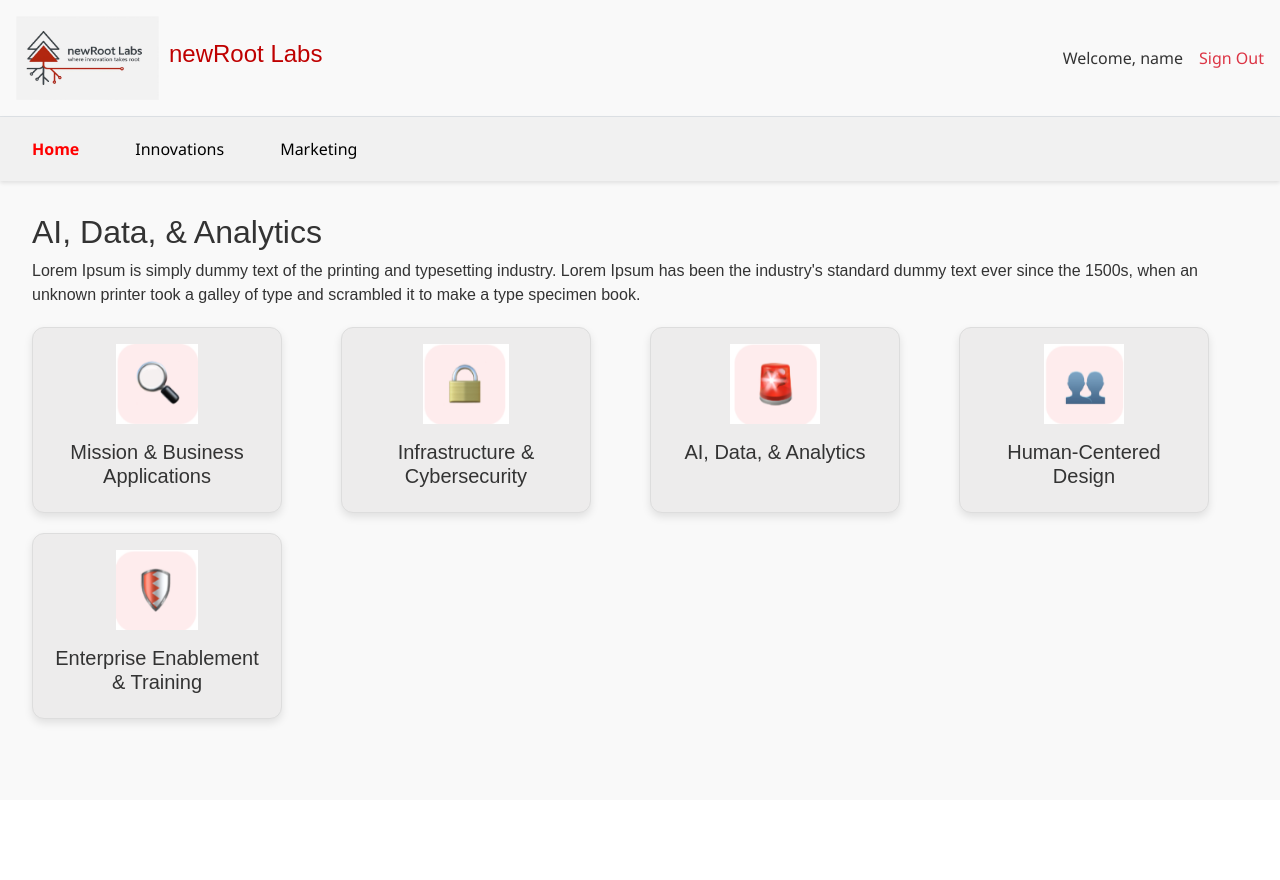
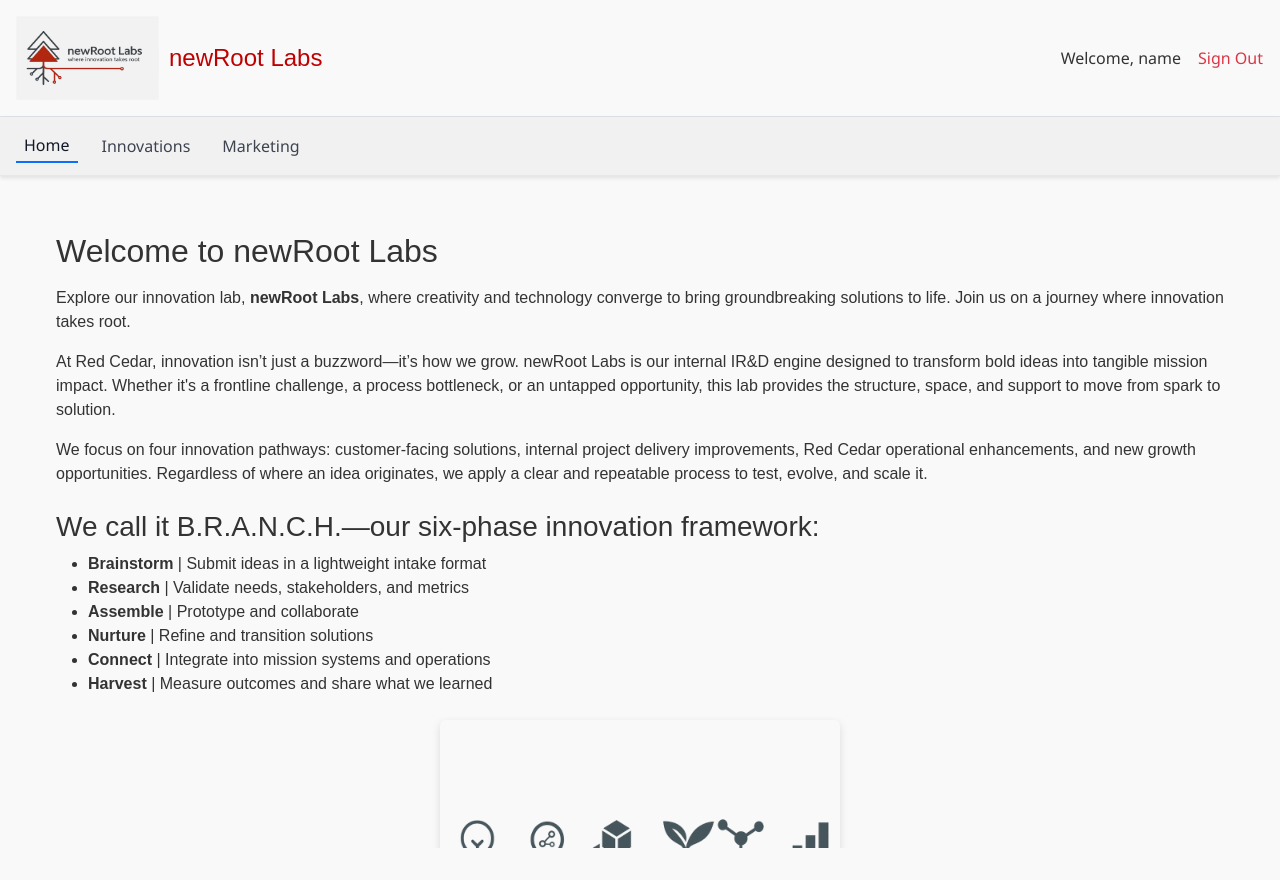
Before and after one commit to rcc-newRoot-labs/rcc-ai-ui, a React (Create React App) app: page /dashboard in a window 1280 px wide. Before the commit the page ends 800 px from the top, so only its background shows below. Built offline with nearby package versions, Linux system fonts and the light colour scheme; sample sign-in values are in the browser's storage.

Commit message:
HomePage created

```diff
--- a/src/App.tsx
+++ b/src/App.tsx
@@ -1,3 +1,4 @@
+import React, { JSX } from "react";
 import {
   BrowserRouter as Router,
   Routes,
@@ -5,23 +6,35 @@ import {
   Navigate,
   useLocation,
 } from "react-router-dom";
-import React from "react";
+
 import LoginPage from "./pages/LoginPage";
 import DashboardPage from "./pages/DashboardPage";
 
+function PrivateRoute({ children }: { children: JSX.Element }) {
+  const isAuthenticated = Boolean(localStorage.getItem("user"));
+  return isAuthenticated ? children : <Navigate to="/" replace />;
+}
+
 const AppRoutes: React.FC = () => {
   const location = useLocation();
-  const isAuthenticated = !!localStorage.getItem("user");
 
   return (
     <Routes location={location} key={location.pathname}>
+      {/* Public route */}
       <Route path="/" element={<LoginPage />} />
+
+      {/* Protected route */}
       <Route
         path="/dashboard"
         element={
-          isAuthenticated ? <DashboardPage /> : <Navigate to="/" replace />
+          <PrivateRoute>
+            <DashboardPage />
+          </PrivateRoute>
         }
       />
+
+      {/* Catch-all: redirect unknown routes */}
+      <Route path="*" element={<Navigate to="/" replace />} />
     </Routes>
   );
 };
--- a/src/pages/DashboardPage.css
+++ b/src/pages/DashboardPage.css
@@ -183,3 +183,42 @@ a:hover {
   font-weight: bold;
  /* // box-shadow: 0 -2px 6px rgba(0, 0, 0, 0.2); */
 }
+.custom-navbar {
+  display: flex;
+  gap: 1rem;
+  padding: 0.75rem 1rem;
+  border-bottom: 1px solid #e5e7eb;
+}
+
+.custom-navbar .nav-item {
+  background: transparent;
+  border: none;
+  font: inherit;
+  cursor: pointer;
+  text-decoration: none;
+  padding: 0.25rem 0.5rem;
+  color: #111827;
+  opacity: 0.8;
+}
+
+.custom-navbar .nav-item.active {
+  border-bottom: 2px solid #0d6efd; /* primary */
+  opacity: 1;
+}
+/* Home tab scrollable section */
+.homepage-container {
+  max-height: calc(100vh - 160px); /* leave space for header + navbar */
+  overflow-y: auto;               /* allow scrolling if content is long */
+  padding: 1.5rem;
+}
+
+/* Branch image */
+.home-branch {
+  display: block;
+  margin: 1.5rem auto;    /* slightly less spacing */
+  max-width: 400px;       /* reduce from 600px → 400px */
+  width: 90%;             /* scales on smaller screens */
+  height: auto;
+  border-radius: 6px;
+  box-shadow: 0 3px 8px rgba(0, 0, 0, 0.12);
+}
--- a/src/pages/DashboardPage.tsx
+++ b/src/pages/DashboardPage.tsx
@@ -1,22 +1,23 @@
-import React, { useState } from "react";
+import React, { useMemo, useState } from "react";
+import { useNavigate } from "react-router-dom";
 import "./DashboardPage.css";
-import { useNavigate } from "react-router-dom";
 
-interface DashboardCard {
+type DashboardCard = {
   id: number;
   title: string;
   description: string;
   image: string;
-}
+};
 
-const DashboardPage: React.FC = () => {
-  const [cards] = useState<DashboardCard[]>([
+type StoredUser = { email?: string };
+
+const CARDS: Readonly<DashboardCard[]> = [
   {
     id: 1,
     title: "Mission & Business Applications",
     description:
       "Modernize enterprise operations with connected digital platforms. Configure SaaS, develop tailored workflows, and integrate systems across agencies.",
-      image: "Assets/Rag.png"
+    image: "Assets/Rag.png",
   },
   {
     id: 2,
@@ -46,90 +47,237 @@ const DashboardPage: React.FC = () => {
       "Equip people and processes for success. Reimagine operations and support scalable enterprise training programs.",
     image: "Assets/ThreatIntelligence.png",
   },
-  ]);
+];
 
-  const user = JSON.parse(localStorage.getItem("user") || "{}");
-  const [showContent, setShowContent] = useState(false);
-  const toggleContent = () => setShowContent(true);
-  const username: string = user.email?.split("@")[0] || "User";
+function getUsernameFromEmail(email?: string): string {
+  if (!email) return "User";
+  const name = email.split("@")[0];
+  return name?.length ? name : "User";
+}
 
+type TabKey = "home" | "innovations" | "marketing";
+
+const DashboardPage: React.FC = () => {
   const navigate = useNavigate();
+  const [activeTab, setActiveTab] = useState<TabKey>("home");
 
-  const handleSignOut = (e: React.MouseEvent<HTMLAnchorElement>) => {
+  const user: StoredUser = useMemo(() => {
+    try {
+      const raw = localStorage.getItem("user");
+      return raw ? (JSON.parse(raw) as StoredUser) : {};
+    } catch {
+      return {};
+    }
+  }, []);
+
+  const username = getUsernameFromEmail(user.email);
+
+  const handleSignOut = (e: React.MouseEvent<HTMLButtonElement>) => {
     e.preventDefault();
     localStorage.removeItem("user");
-    navigate("/"); // Redirect to login
+    navigate("/");
   };
 
   return (
     <div className="dashboard-wrapper">
       {/* Header */}
-      <header  id="SITE_HEADER" className="d-flex align-items-center justify-content-between p-3 border-bottom shadow-sm">
+      <header
+        id="SITE_HEADER"
+        className="d-flex align-items-center justify-content-between p-3 border-bottom shadow-sm"
+        role="banner"
+      >
         <div className="d-flex align-items-center">
           <img
             src="new_root_logo.png"
-            alt="newRoot Labs Logo"
+            alt="newRoot Labs"
             fetchPriority="high"
-            style={{ width: "143px" , height: "84px", marginRight: "10px" }}
+            width={143}
+            height={84}
+            style={{ marginRight: 10 }}
           />
-          <h4 className="my-custom-class">newRoot Labs</h4>
+          <h1 className="my-custom-class m-0 fs-4">newRoot Labs</h1>
         </div>
-        <div>
-          <span className="me-3">Welcome, {username}</span>
-          <a
-            href="/signout"
-            className="text-danger text-decoration-none"
+        <div className="d-flex align-items-center gap-3">
+          <span>Welcome, {username}</span>
+          <button
+            type="button"
+            className="btn btn-link text-danger text-decoration-none p-0"
             onClick={handleSignOut}
           >
             Sign Out
-          </a>
+          </button>
         </div>
       </header>
 
-      {/* Navbar */}
-      <nav className="custom-navbar">
-        <a href="#" className="nav-item active">
+      {/* In-page Nav (tabs) */}
+      <nav className="custom-navbar" aria-label="Primary">
+        <button
+          className={`nav-item ${activeTab === "home" ? "active" : ""}`}
+          onClick={() => setActiveTab("home")}
+          type="button"
+        >
           Home
-        </a>
-        <a href="#" className="nav-item">
+        </button>
+        <button
+          className={`nav-item ${activeTab === "innovations" ? "active" : ""}`}
+          onClick={() => setActiveTab("innovations")}
+          type="button"
+        >
           Innovations
-        </a>
-        <a href="#" className="nav-item">
+        </button>
+        <button
+          className={`nav-item ${activeTab === "marketing" ? "active" : ""}`}
+          onClick={() => setActiveTab("marketing")}
+          type="button"
+        >
           Marketing
-        </a>
+        </button>
       </nav>
 
-      {/* Dashboard Content */}
-       <div className="dashboard-container">
-        <h2> AI, Data, & Analytics</h2>
-        <p>Lorem Ipsum is simply dummy text of the printing and typesetting industry. Lorem Ipsum has been the industry's standard dummy text ever since the 1500s, when an unknown printer took a galley of type and scrambled it to make a type specimen book. </p>
+      {/* Content area switches by tab */}
+      <main className="dashboard-container" role="main">
+        {activeTab === "home" && (
+          <section aria-labelledby="home-title">
+            <div className="homepage-container">
+              <h2 id="home-title" className="mb-3">
+                Welcome to newRoot Labs
+              </h2>
 
-        <div className="card-grid">
-          {cards.map((card) => (
-            <div key={card.id} className="dashboard-card">
-              <div className="card-body">
-                <div className="card-text">
+              <p>
+                Explore our innovation lab, <strong>newRoot Labs</strong>, where
+                creativity and technology converge to bring groundbreaking
+                solutions to life. Join us on a journey where innovation takes
+                root.
+              </p>
+
+              <p>
+                At Red Cedar, innovation isn’t just a buzzword—it’s how we grow.
+                newRoot Labs is our internal IR&amp;D engine designed to
+                transform bold ideas into tangible mission impact. Whether it's
+                a frontline challenge, a process bottleneck, or an untapped
+                opportunity, this lab provides the structure, space, and support
+                to move from spark to solution.
+              </p>
+
+              <p>
+                We focus on four innovation pathways: customer-facing solutions,
+                internal project delivery improvements, Red Cedar operational
+                enhancements, and new growth opportunities. Regardless of where
+                an idea originates, we apply a clear and repeatable process to
+                test, evolve, and scale it.
+              </p>
+
+              <h3 className="mt-4">
+                We call it B.R.A.N.C.H.—our six-phase innovation framework:
+              </h3>
+              <ul>
+                <li>
+                  <strong>Brainstorm</strong> | Submit ideas in a lightweight
+                  intake format
+                </li>
+                <li>
+                  <strong>Research</strong> | Validate needs, stakeholders, and
+                  metrics
+                </li>
+                <li>
+                  <strong>Assemble</strong> | Prototype and collaborate
+                </li>
+                <li>
+                  <strong>Nurture</strong> | Refine and transition solutions
+                </li>
+                <li>
+                  <strong>Connect</strong> | Integrate into mission systems and
+                  operations
+                </li>
+                <li>
+                  <strong>Harvest</strong> | Measure outcomes and share what we
+                  learned
+                </li>
+              </ul>
+
+              {/* BRANCH image at the bottom (served from public/) */}
+              <div className="text-center my-4">
+                <img
+                  src="/BranchImage.png"
+                  alt="BRANCH Innovation Framework"
+                  className="home-branch"
+                />
+              </div>
+
+              <p className="mt-4">
+                <strong>newRoot Labs</strong> is where innovation takes root—and
+                where ideas grow into operational advantage.
+              </p>
+            </div>
+          </section>
+        )}
+
+        {activeTab === "innovations" && (
+          <section aria-labelledby="innovations-title">
+            <h2 id="innovations-title" className="mb-2">
+              AI, Data, &amp; Analytics
+            </h2>
+            <p className="mb-4">
+              Lorem Ipsum is simply dummy text of the printing and typesetting
+              industry. Lorem Ipsum has been the industry's standard dummy text
+              ever since the 1500s, when an unknown printer took a galley of
+              type and scrambled it to make a type specimen book.
+            </p>
+
+            <h3 id="cards-heading" className="visually-hidden">
+              Dashboard Sections
+            </h3>
+            <ul className="card-grid list-unstyled m-0 p-0" role="list">
+              {CARDS.map((card) => (
+                <li
+                  key={card.id}
+                  className="dashboard-card"
+                  aria-label={card.title}
+                >
+                  <article className="card-body">
+                    <div className="card-text d-flex align-items-center gap-3">
                       <img
                         src={card.image}
-                    fetchPriority="high"
-                    style={{ width: "200px" , height: "80px" }}
+                        alt={`${card.title} illustration`}
+                        width={200}
+                        height={80}
+                        loading="lazy"
+                        decoding="async"
                       />
-                  <h5>{card.title}</h5>
-                </div>
-                <div className="card-hover-text">
-                  <h3>{card.title}</h3>
-                 <p>{card.description}</p>
-                 <div className="card-footer bg-transparent border-success">
-                 <a href="https://www.google.com" target='_blank' className="btn btn-primary">Interact</a>
+                      <h4 className="m-0">{card.title}</h4>
                     </div>
 
-                </div>
-
+                    <div className="card-hover-text">
+                      <h3 className="h5">{card.title}</h3>
+                      <p className="mb-3">{card.description}</p>
+                      <div className="card-footer bg-transparent border-success p-0">
+                        <a
+                          href="https://www.google.com"
+                          target="_blank"
+                          rel="noopener noreferrer"
+                          className="btn btn-primary"
+                          aria-label={`Interact with ${card.title}`}
+                        >
+                          Interact
+                        </a>
                       </div>
                     </div>
+                  </article>
+                </li>
               ))}
-        </div>
-      </div>
+            </ul>
+          </section>
+        )}
+
+        {activeTab === "marketing" && (
+          <section aria-labelledby="marketing-title">
+            <h2 id="marketing-title" className="mb-2">
+              Marketing
+            </h2>
+            <p>Coming soon…</p>
+          </section>
+        )}
+      </main>
     </div>
   );
 };
```
Also changed, not shown: src/pages/HomePage.tsx (added, +75 -0 lines), public/BranchImage.png (added), src/pages/BranchImage.png (added). Lines whose indentation alone changed are shown as unchanged.
